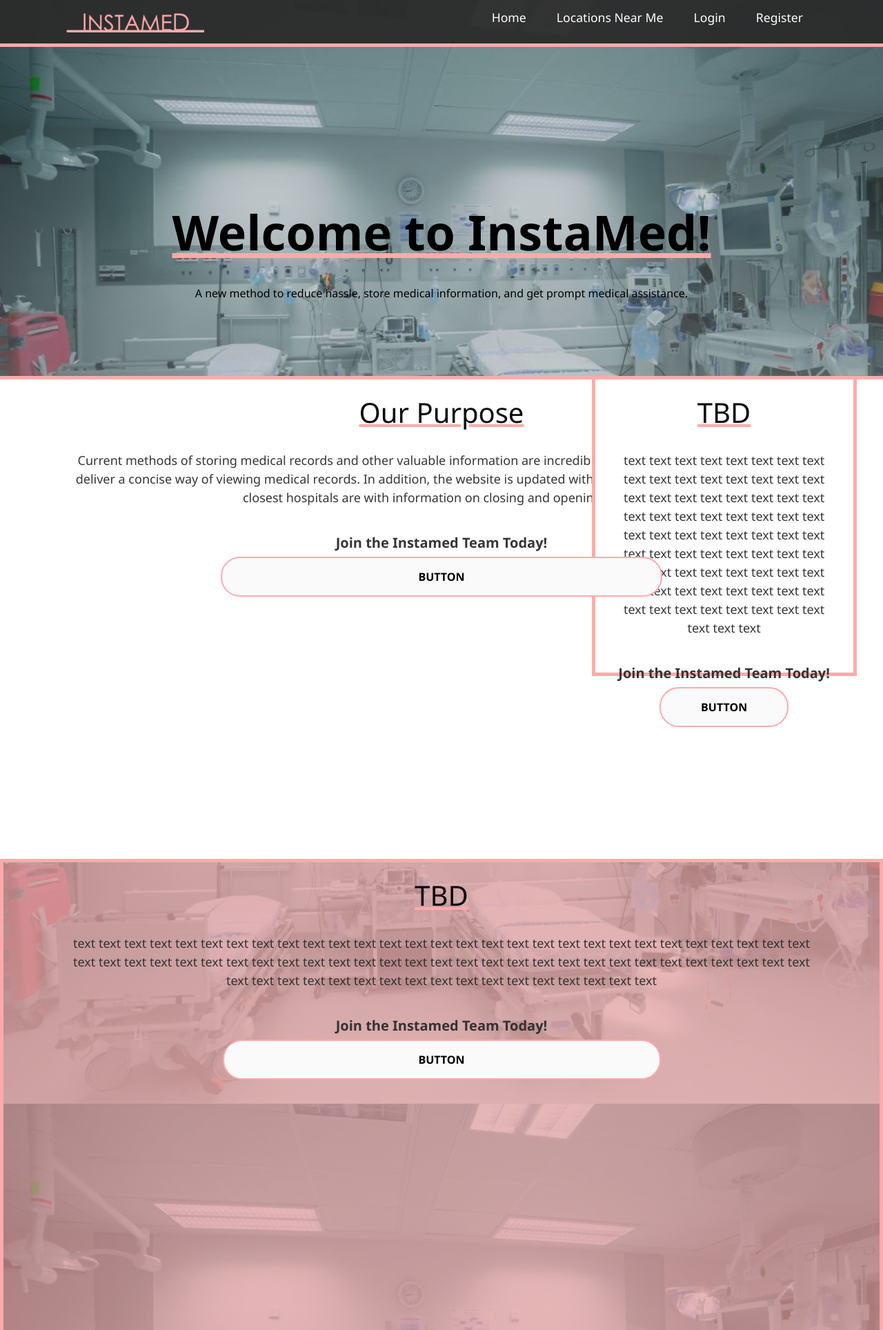
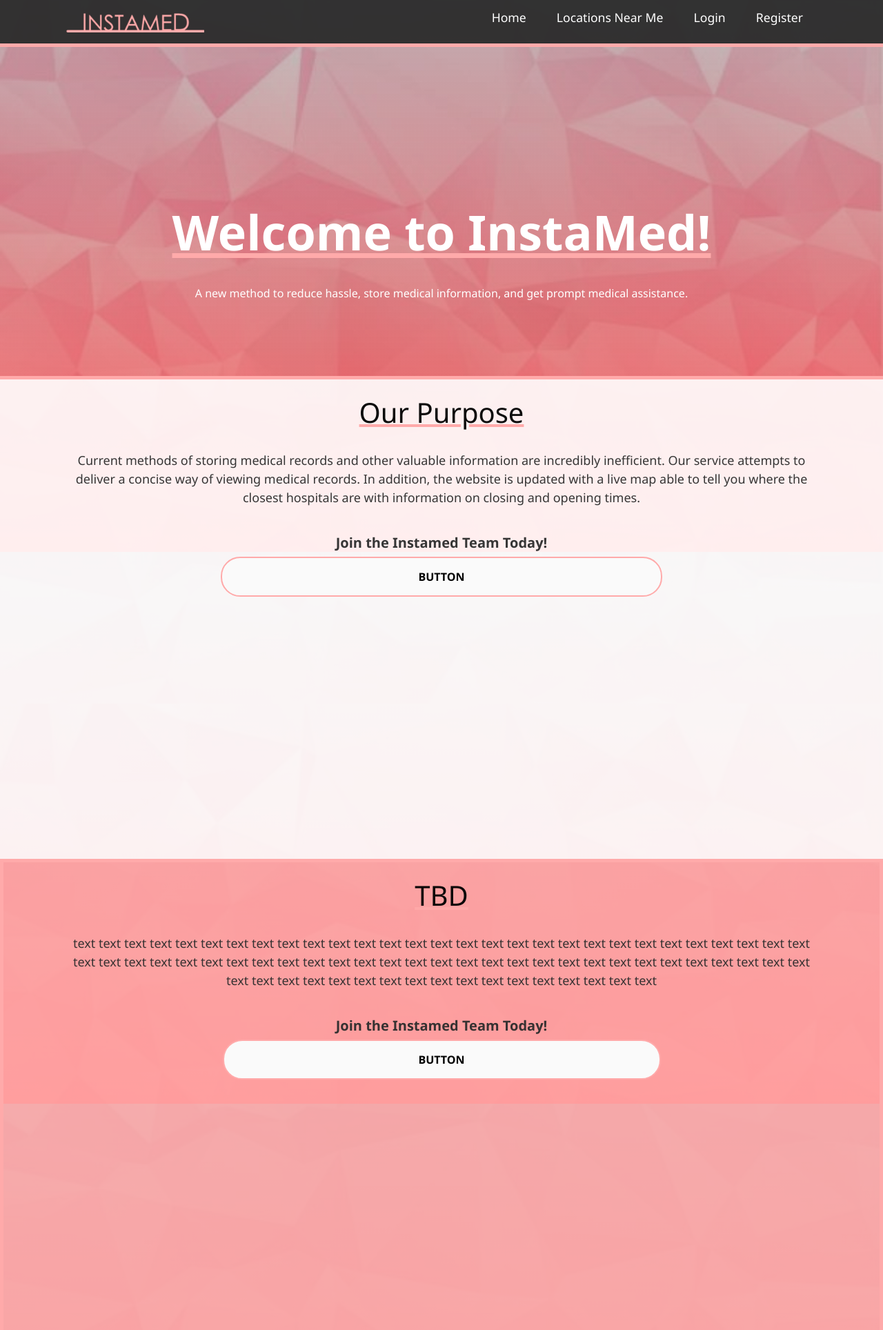
Before and after one commit to tparmar/montyhacks_project, a Flask app: page / in a window 1280 px wide. Shown: the top 1928 px of the page at 69% size. Run offline with Flask 2, Linux system fonts and the light colour scheme; some libraries are stand-ins or nearby versions.

Commit message:
commit to main

```diff
--- a/static/styles.css
+++ b/static/styles.css
@@ -14,7 +14,7 @@
 } */
 .banner{
     background:url(../static/background.jpg);
-    background-image: linear-gradient(rgba(0, 0, 0, 0.171),rgba(179, 179, 179, 0.603)),url(background.jpg);
+    background-image: linear-gradient(rgba(0, 0, 0, 0.247),rgba(255, 2, 2, 0.603)),url(background.jpg);
     background-attachment: fixed;
     background-size: cover;
     background-repeat: no-repeat;
@@ -76,7 +76,7 @@
     position: static;
     transform: translateY(-50%);
     text-align: center;
-    color: rgb(0, 0, 0);
+    color: #ffffff;
 }
 .homepage h1{
     font-weight: bold;
@@ -128,7 +128,7 @@ button:hover{
     width: 100%;
     margin-right: 60%;
     height: 700px;
-    background: #ffffff;
+    background: #ffffffe5;
     color: black;
     left: 0%;
     position: absolute;
@@ -173,8 +173,8 @@ button:hover{
 .htextbox2{
     margin-top: 700px;
     width: 100%;
-    height: 700px;
-    background: #ffaaaa98;
+    height: 900px;
+    background: #ffaaaad7;
     color: black;
     left: 0%;
     box-sizing: border-box;
@@ -188,7 +188,7 @@ button:hover{
     color: #000000f3;
     font-weight: none;
     font-size: 40px;
-    text-decoration: underline #ffaaaa;
+    text-decoration: underline #ffaaaae0;
 }
 .htextbox2 p{
     margin-left: 7%;
@@ -212,11 +212,10 @@ button:hover{
 
 /* this is htextbox3 */
 .htextbox3{
-    float: right;
-    width: 30%;
-    margin-left: 67%;
-    height: 435px;
-    background: #ffffff;
+    width: 100%;
+    height: 700px;
+    margin-top: 1600px;
+    background: #ffffffbe;
     color: black;
     left: 0%;
     box-sizing: border-box;
```
Also changed, not shown: static/background.jpg.
